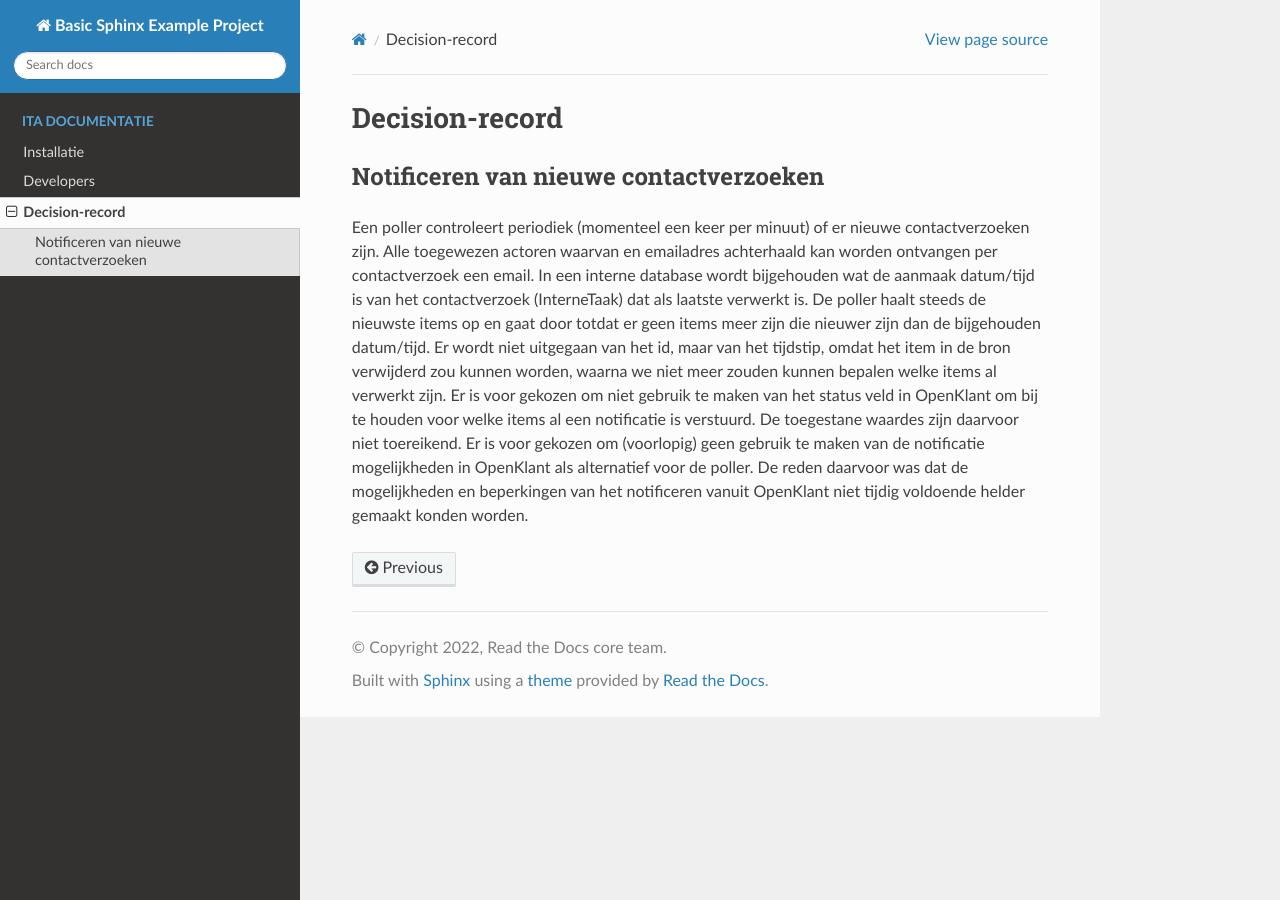
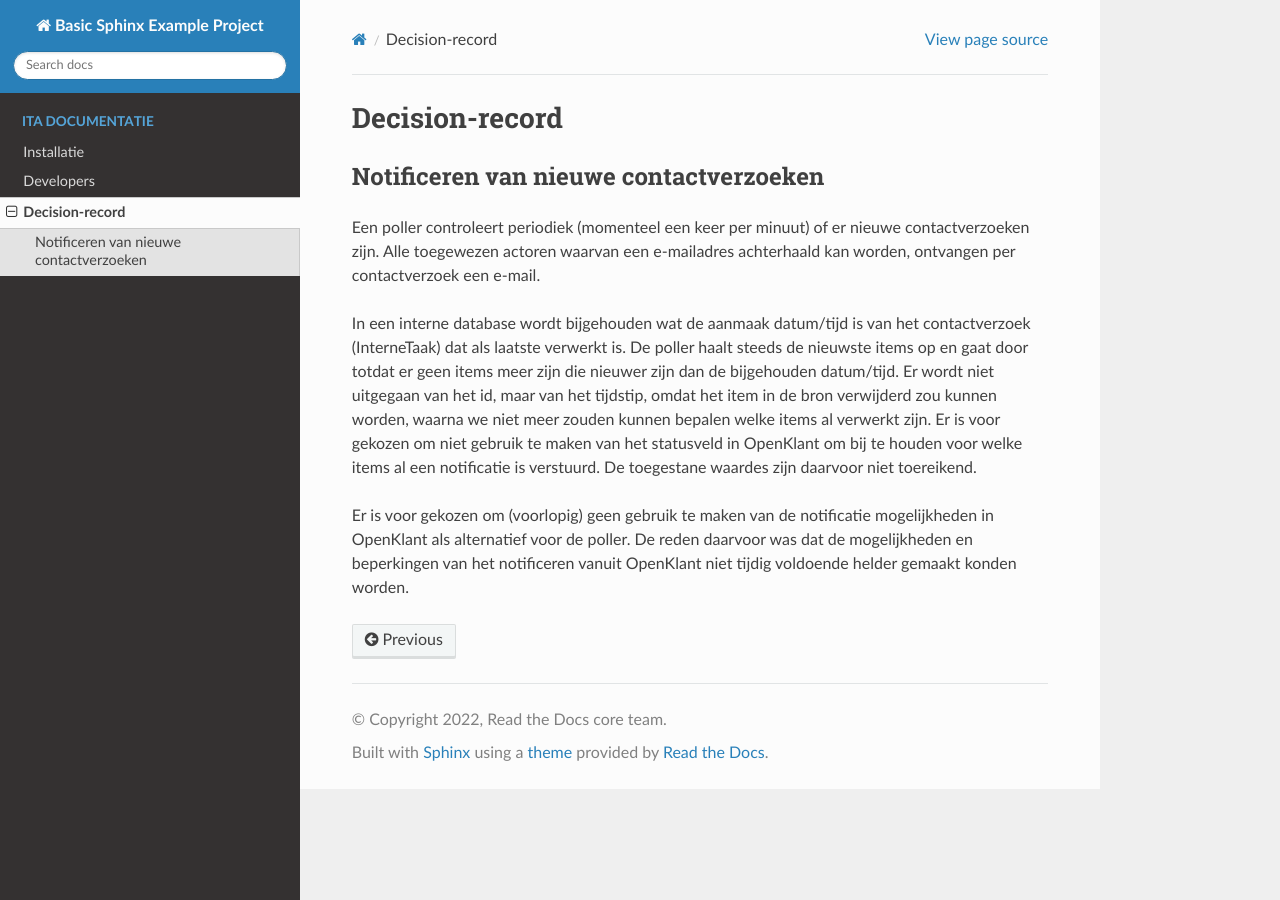
Before and after one commit to Interne-Taak-Afhandeling/.github, a Sphinx documentation site: the page built from docs/decision-record/index.rst, in a window 1280 px wide. Built offline with Sphinx 7.4.7 and the Read the Docs theme 3.1.0, drawn with Linux system fonts in a browser that asks for light colours; pages that are not in the unit, such as notebooks, are missing from menus.

Commit message:
Update index.rst
Small format changes

```diff
--- a/docs/decision-record/index.rst
+++ b/docs/decision-record/index.rst
@@ -3,5 +3,8 @@ Decision-record
 
 Notificeren van nieuwe contactverzoeken
 ---------------
-Een poller controleert periodiek (momenteel een keer per minuut) of er nieuwe contactverzoeken zijn. Alle toegewezen actoren waarvan en emailadres achterhaald kan worden ontvangen per contactverzoek een email.
-In een interne database wordt bijgehouden wat de aanmaak datum/tijd is van het contactverzoek (InterneTaak) dat als laatste verwerkt is. De poller haalt steeds de nieuwste items op en gaat door totdat er geen items meer zijn die nieuwer zijn dan de bijgehouden datum/tijd. Er wordt niet uitgegaan van het id, maar van het tijdstip, omdat het item in de bron verwijderd zou kunnen worden, waarna we niet meer zouden kunnen bepalen welke items al verwerkt zijn. Er is voor gekozen om niet gebruik te maken van het status veld in OpenKlant om bij te houden voor welke items al een notificatie is verstuurd. De toegestane waardes zijn daarvoor niet toereikend.  Er is voor gekozen om (voorlopig) geen gebruik te maken van de notificatie mogelijkheden in OpenKlant als alternatief voor de poller. De reden daarvoor was dat de mogelijkheden en beperkingen van het notificeren vanuit OpenKlant niet tijdig voldoende helder gemaakt konden worden.
+Een poller controleert periodiek (momenteel een keer per minuut) of er nieuwe contactverzoeken zijn. Alle toegewezen actoren waarvan een e-mailadres achterhaald kan worden, ontvangen per contactverzoek een e-mail.
+
+In een interne database wordt bijgehouden wat de aanmaak datum/tijd is van het contactverzoek (InterneTaak) dat als laatste verwerkt is. De poller haalt steeds de nieuwste items op en gaat door totdat er geen items meer zijn die nieuwer zijn dan de bijgehouden datum/tijd. Er wordt niet uitgegaan van het id, maar van het tijdstip, omdat het item in de bron verwijderd zou kunnen worden, waarna we niet meer zouden kunnen bepalen welke items al verwerkt zijn. Er is voor gekozen om niet gebruik te maken van het statusveld in OpenKlant om bij te houden voor welke items al een notificatie is verstuurd. De toegestane waardes zijn daarvoor niet toereikend.
+
+Er is voor gekozen om (voorlopig) geen gebruik te maken van de notificatie mogelijkheden in OpenKlant als alternatief voor de poller. De reden daarvoor was dat de mogelijkheden en beperkingen van het notificeren vanuit OpenKlant niet tijdig voldoende helder gemaakt konden worden.
```
